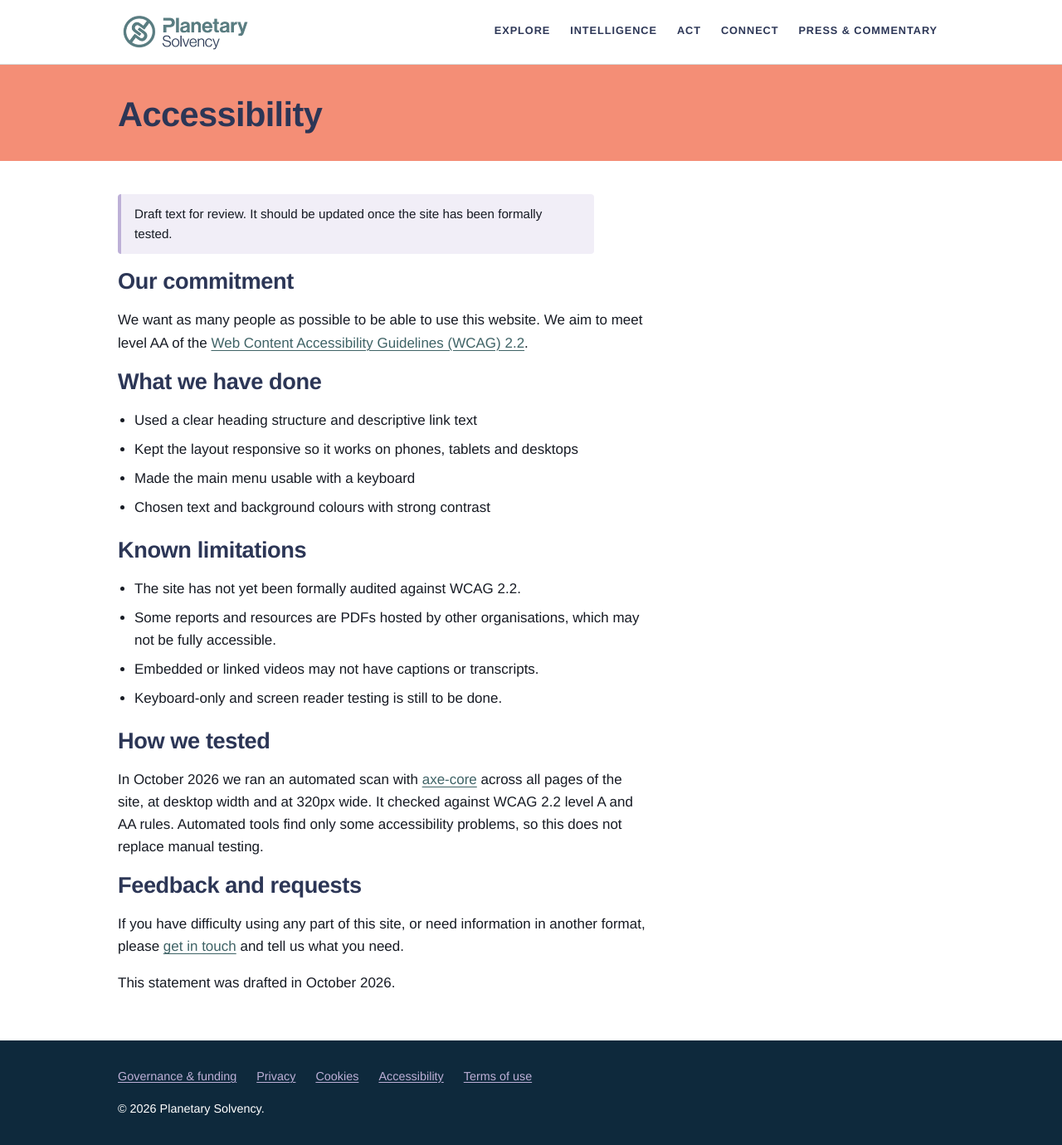
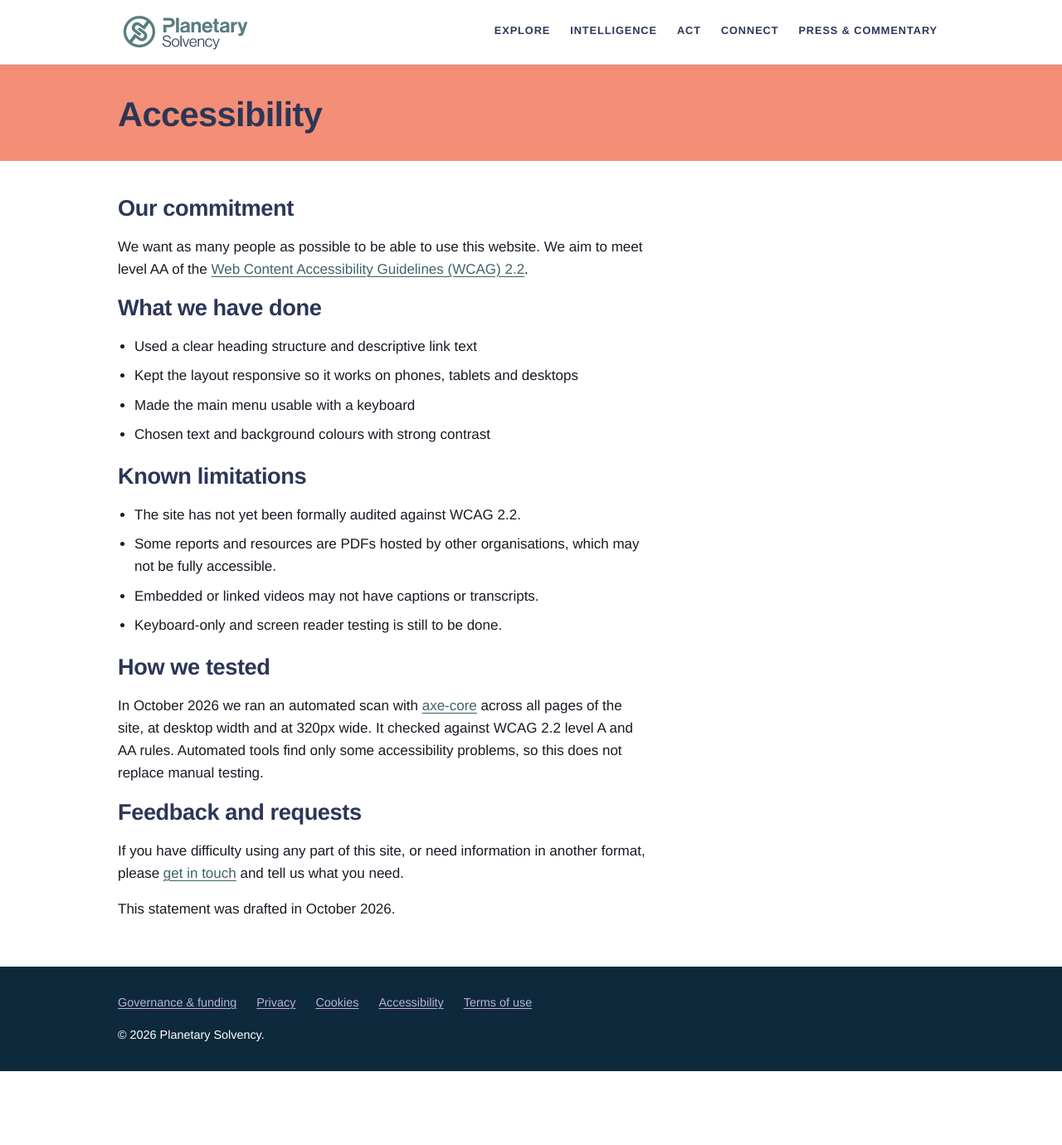
Before and after one commit to planetarysolvencyadmin/ps-website, a Jekyll site: the page built from accessibility.md, in a window 1280 px wide. Shown: the whole page at 83% size. Built offline with Jekyll 4.4.1, drawn with Linux system fonts in a browser that asks for light colours; after the commit the page ends 1291 px from its top, so only the background shows below that.

Commit message:
Remove draft banner from accessibility statement
Co-Authored-By: Claude Sonnet 5.5 <noreply@anthropic.com>
Claude-Session: https://claude.ai/code/session_01CRyaojyQ2tprPqDpa6Mkjt

```diff
--- a/accessibility.md
+++ b/accessibility.md
@@ -5,9 +5,6 @@ description: Accessibility statement for the Planetary Solvency website.
 layout: page
 bands: false
 ---
-
-> Draft text for review. It should be updated once the site has been formally tested.
-{: .note}
 
 ## Our commitment
 
```
